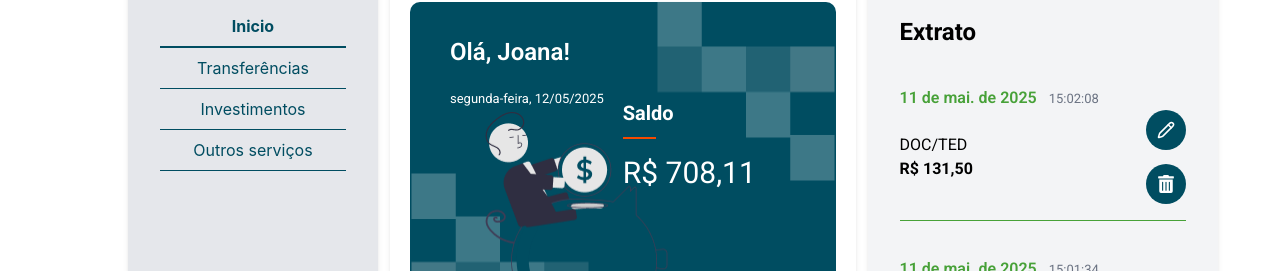
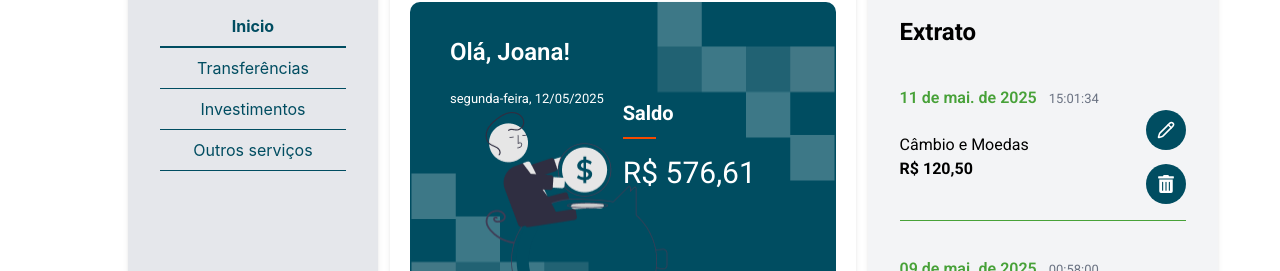
Before and after one commit to coelhoadler/pos-fiap-FRNT-TC-financeiro, a Next.js app: page /home in a window 1280 px wide. Shown: the part 134-405 px from the top of the page. Built offline with nearby package versions, Linux system fonts and the light colour scheme; no server answers; data requests are answered from the project's data file.

Commit message:
fix(home/page): adicionando tratamento de erro ao pegar as transações do usuário

```diff
--- a/src/app/(routes)/home/page.tsx
+++ b/src/app/(routes)/home/page.tsx
@@ -7,7 +7,14 @@ import { IAccount } from '@/app/interfaces/accountModel';
 import '@/app/styles/globals.css';
 
 export default async function Home() {
-  const accountStart: IAccount = await accountServices.getAccountById("123456789"); // Joana accountNumber is 123456789;
+  let accountStart: Partial<IAccount>;
+
+  try {
+    accountStart = await accountServices.getAccountById("123456789"); // Joana accountNumber is 123456789;
+  } catch (error) {
+    accountStart = { balance: 0 };
+  }
+
   return (
       <div className="flex w-full h-full gap-3 mx-auto max-lg:flex-col ">
         <div className="flex flex-col bg-white rounded-[8px] shadow-md p-5 w-full gap-4">
--- a/src/app/database/db.json
+++ b/src/app/database/db.json
@@ -8,7 +8,7 @@
   },
   "account": {
     "accountNumber": "123456789",
-    "balance": 0,
+    "balance": 576.61,
     "currency": "BRL",
     "accountType": "Conta Corrente"
   },
@@ -110,16 +110,6 @@
       "amount": "R$ 120,50",
       "date": "2025-05-11T15:01:34.529Z",
       "accountNumber": "123456789"
-    },
-    {
-      "typeTransaction": {
-        "id": "2",
-        "description": "DOC/TED"
-      },
-      "amount": "R$ 131,50",
-      "date": "2025-05-11T15:02:08.215Z",
-      "accountNumber": "123456789",
-      "id": "c8ec"
     }
   ]
 }
```
